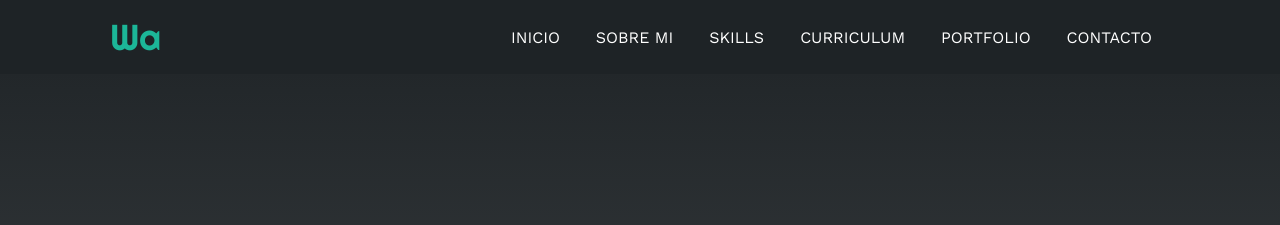
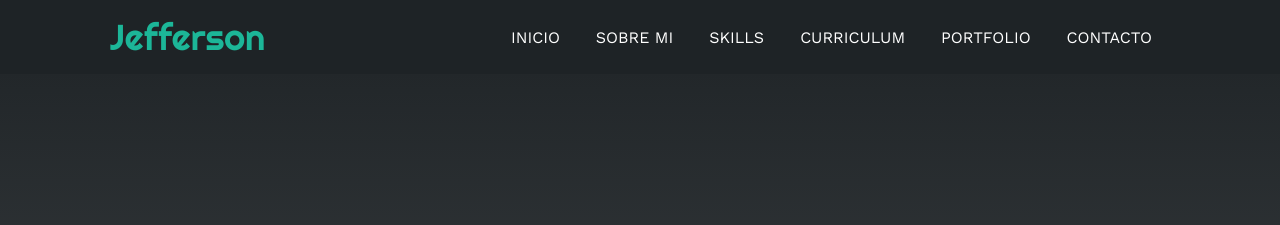
Before and after one commit to JeffLav29/PortFolio, a plain HTML site: page index.html in a window 1280 px wide. Shown: the top 225 px of the page. Drawn offline with nearby package versions, Linux system fonts and the light colour scheme.

Commit message:
Tercer commit

```diff
--- a/index.html
+++ b/index.html
@@ -13,7 +13,7 @@
     <div class="contenedor-header">
         <header>
             <div class="logo">
-                <a href="#">Wa</a>
+                <a href="#">Jefferson</a>
             </div>
             <nav id="nav">
                 <ul>
```
